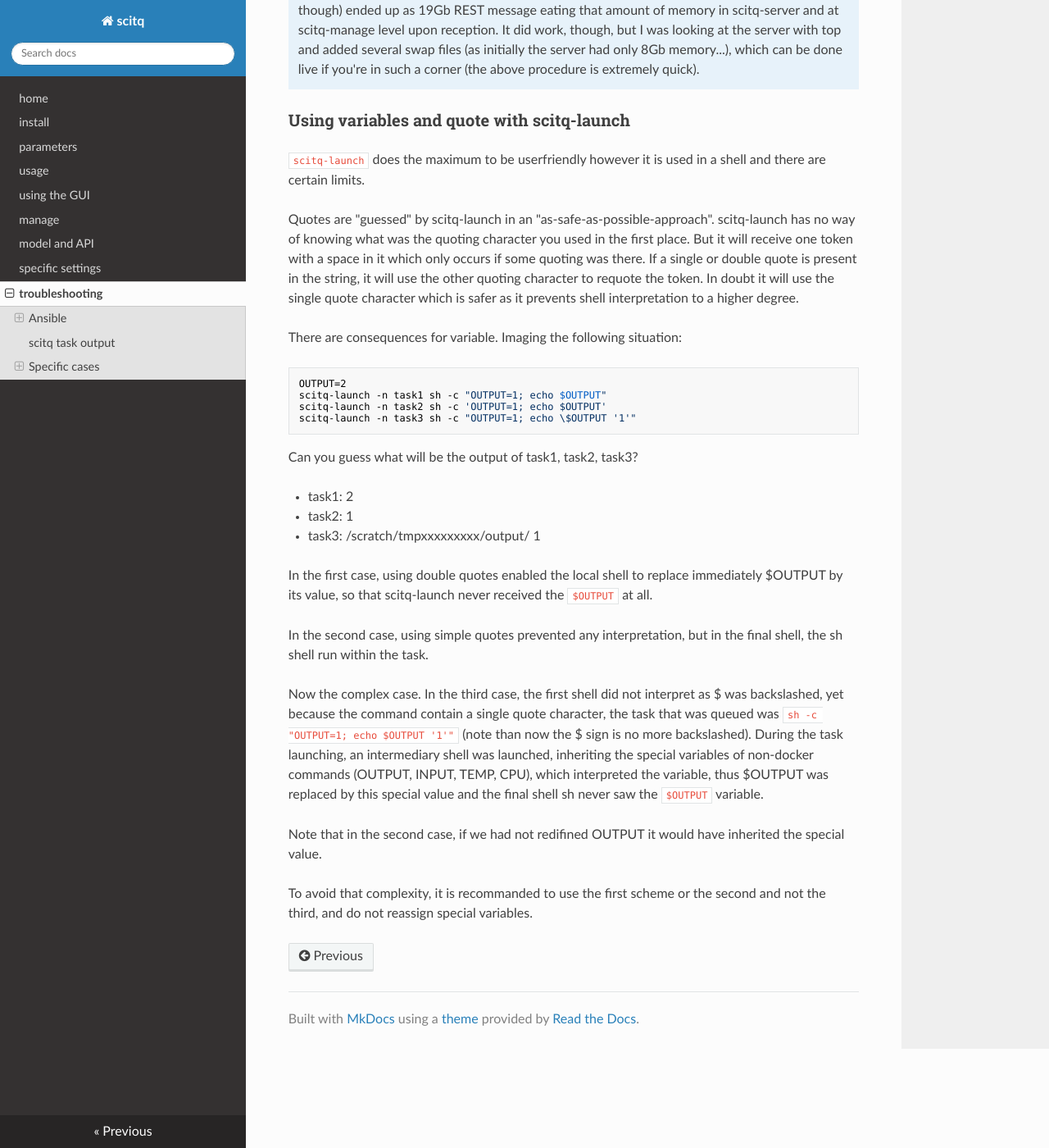
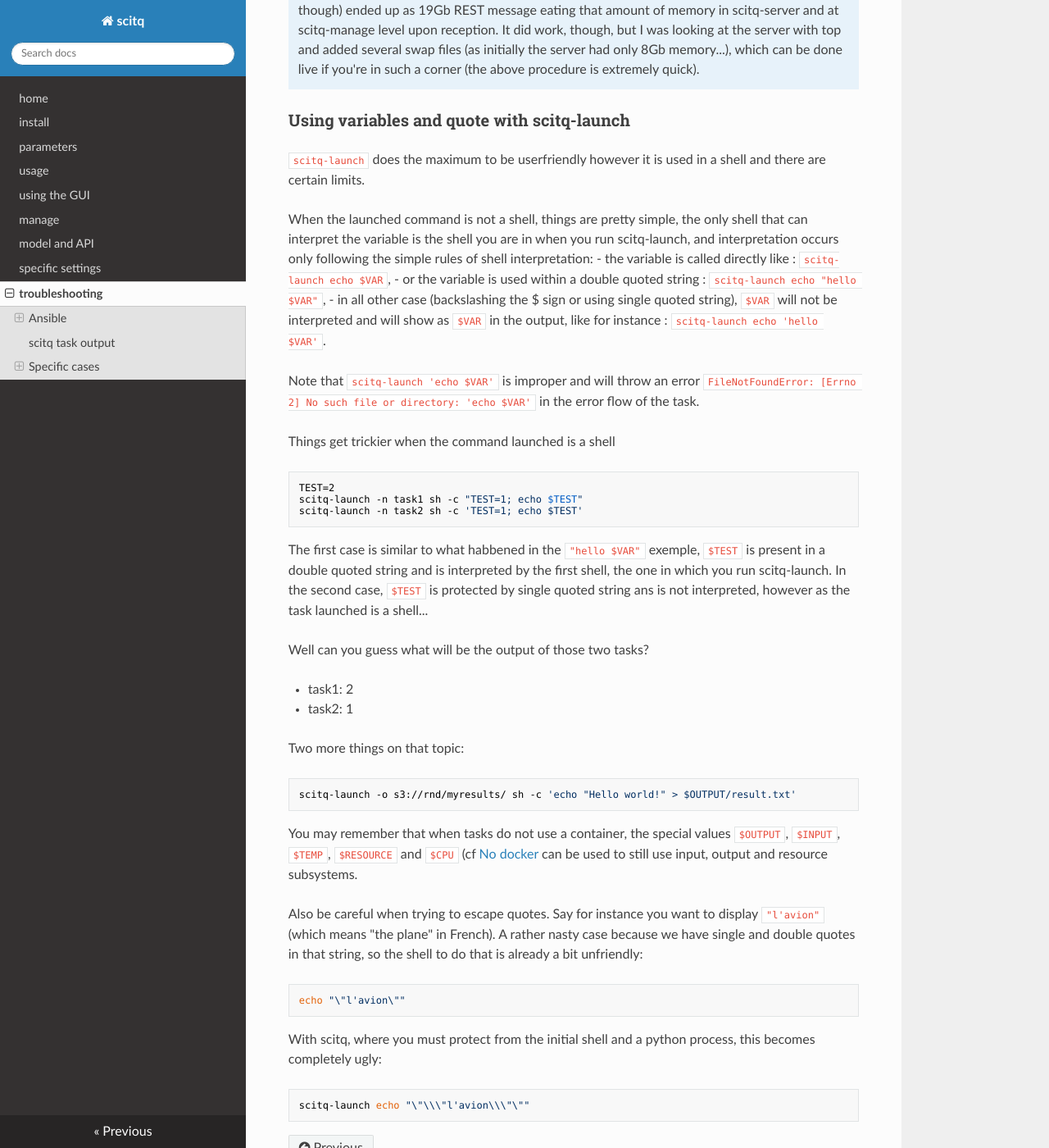
Before and after one commit to gmtsciencedev/scitq, an MkDocs documentation site: the page built from docs/troubleshoot.md, in a window 1280 px wide and 1400 px high, scrolled down 4645 px. Shown: the whole window at 82% size. Built offline with MkDocs 1.6.1, drawn with Linux system fonts in a browser that asks for light colours; nearby versions of some CDN libraries.

Commit message:
recursive inputs with s3, and removal of launching of command directly without intermediary shell (shell=False)

````diff
--- a/docs/troubleshoot.md
+++ b/docs/troubleshoot.md
@@ -157,29 +157,44 @@ Note the `-t 600` which tells the client library to be very patient (600s) befor
 
 `scitq-launch` does the maximum to be userfriendly however it is used in a shell and there are certain limits.
 
-Quotes are "guessed" by scitq-launch in an "as-safe-as-possible-approach". scitq-launch has no way of knowing what was the quoting character you used in the first place. But it will receive one token with a space in it which only occurs if some quoting was there. If a single or double quote is present in the string, it will use the other quoting character to requote the token. In doubt it will use the single quote character which is safer as it prevents shell interpretation to a higher degree.
+When the launched command is not a shell, things are pretty simple, the only shell that can interpret the variable is the shell you are in when you run scitq-launch, and interpretation occurs only following the simple rules of shell interpretation:
+- the variable is called directly like : `scitq-launch echo $VAR`,
+- or the variable is used within a double quoted string : `scitq-launch echo "hello $VAR"`,
+- in all other case (backslashing the $ sign or using single quoted string), `$VAR` will not be interpreted and will show as `$VAR` in the output, like for instance : `scitq-launch echo 'hello $VAR'`.
 
-There are consequences for variable. Imaging the following situation:
+Note that `scitq-launch 'echo $VAR'` is improper and will throw an error `FileNotFoundError: [Errno 2] No such file or directory: 'echo $VAR'` in the error flow of the task.
+
+
+Things get trickier when the command launched is a shell
 
 ```bash
-OUTPUT=2
-scitq-launch -n task1 sh -c "OUTPUT=1; echo $OUTPUT"
-scitq-launch -n task2 sh -c 'OUTPUT=1; echo $OUTPUT'
-scitq-launch -n task3 sh -c "OUTPUT=1; echo \$OUTPUT '1'"
+TEST=2
+scitq-launch -n task1 sh -c "TEST=1; echo $TEST"
+scitq-launch -n task2 sh -c 'TEST=1; echo $TEST'
 ```
 
-Can you guess what will be the output of task1, task2, task3?
+The first case is similar to what habbened in the `"hello $VAR"` exemple, `$TEST` is present in a double quoted string and is interpreted by the first shell, the one in which you run scitq-launch. In the second case, `$TEST` is protected by single quoted string ans is not interpreted, however as the task launched is a shell...
+
+Well can you guess what will be the output of those two tasks?
 
 - task1: 2
 - task2: 1
-- task3: /scratch/tmpxxxxxxxxx/output/ 1
 
-In the first case, using double quotes enabled the local shell to replace immediately $OUTPUT by its value, so that scitq-launch never received the `$OUTPUT` at all.
+Two more things on that topic:
 
-In the second case, using simple quotes prevented any interpretation, but in the final shell, the sh shell run within the task.
+```bash
+scitq-launch -o s3://rnd/myresults/ sh -c 'echo "Hello world!" > $OUTPUT/result.txt'
+```
+You may remember that when tasks do not use a container, the special values `$OUTPUT`, `$INPUT`, `$TEMP`, `$RESOURCE` and `$CPU` (cf [No docker](usage.md#no-docker) can be used to still use input, output and resource subsystems.
 
-Now the complex case. In the third case, the first shell did not interpret as $ was backslashed, yet because the command contain a single quote character, the task that was queued was `sh -c "OUTPUT=1; echo $OUTPUT '1'"` (note than now the $ sign is no more backslashed). During the task launching, an intermediary shell was launched, inheriting the special variables of non-docker commands (OUTPUT, INPUT, TEMP, CPU), which interpreted the variable, thus $OUTPUT was replaced by this special value and the final shell sh never saw the `$OUTPUT` variable.
 
-Note that in the second case, if we had not redifined OUTPUT it would have inherited the special value.
+Also be careful when trying to escape quotes. Say for instance you want to display `"l'avion"` (which means "the plane" in French). A rather nasty case because we have single and double quotes in that string, so the shell to do that is already a bit unfriendly:
 
-To avoid that complexity, it is recommanded to use the first scheme or the second and not the third, and do not reassign special variables.
+```bash
+echo "\"l'avion\""
+```
+
+With scitq, where you must protect from the initial shell and a python process, this becomes completely ugly:
+```bash
+scitq-launch echo "\"\\\"l'avion\\\"\""
+```
--- a/pyproject.toml
+++ b/pyproject.toml
@@ -4,7 +4,7 @@ build-backend = "setuptools.build_meta"
 
 [project]
 name = "scitq"
-version = "1.0b8"
+version = "1.0b10"
 authors = [
   { name="Raynald de Lahondès" },
   { name="Rémi Tan" }
````
Also changed, not shown: docs/usage.md (+6 -0 lines), 3 other files.
